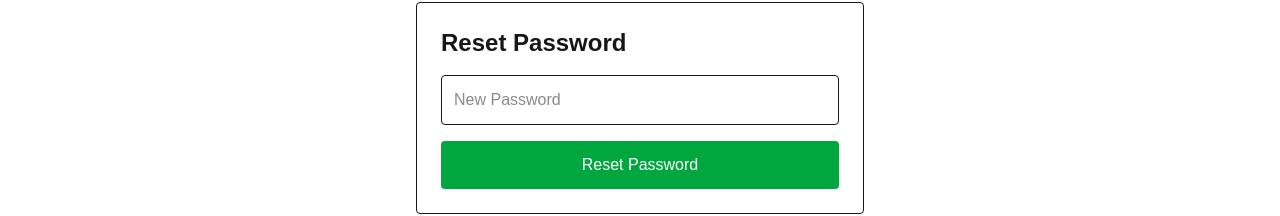
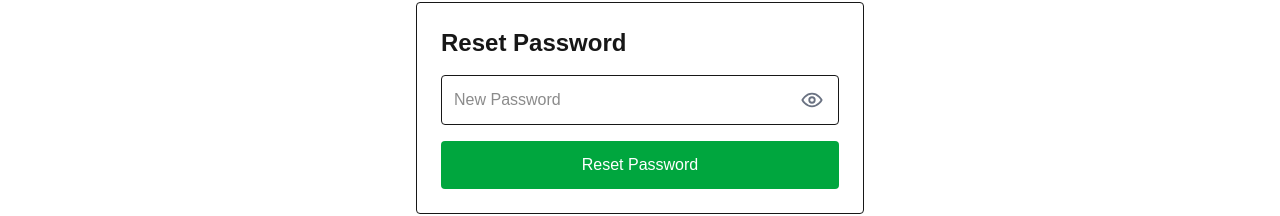
Before and after one commit to quickhome7070-create/quickhome, a Next.js app in the folder frontend/: page /reset-password/1 in a window 1280 px wide. Shown: the part 371-587 px from the top of the page. Built offline with nearby package versions, Linux system fonts and the light colour scheme; no server answers.

Commit message:
added show password icon

```diff
--- a/frontend/src/app/reset-password/[token]/page.tsx
+++ b/frontend/src/app/reset-password/[token]/page.tsx
@@ -7,7 +7,7 @@ export default function ResetPasswordPage() {
   const { token } = useParams();
 
   const router = useRouter();
-
+  const [showPassword, setShowPassword] = useState(false);
   const [password, setPassword] = useState("");
 
   const handleReset = async () => {
@@ -38,13 +38,71 @@ export default function ResetPasswordPage() {
           Reset Password
         </h1>
 
-        <input
-          type="password"
-          placeholder="New Password"
-          className="border p-3 w-full rounded"
-          value={password}
-          onChange={(e) => setPassword(e.target.value)}
+        <div className="relative">
+
+  <input
+    type={showPassword ? "text" : "password"}
+    placeholder="New Password"
+    className="border p-3 w-full rounded pr-12 outline-none focus:ring-2 focus:ring-green-500"
+    value={password}
+    onChange={(e) => setPassword(e.target.value)}
+  />
+
+  {/* Eye Icon */}
+  <button
+    type="button"
+    onClick={() => setShowPassword(!showPassword)}
+    className="absolute right-4 top-1/2 -translate-y-1/2 text-gray-500 hover:text-gray-700"
+  >
+    {showPassword ? (
+      // Eye Off
+      <svg
+        xmlns="http://www.w3.org/2000/svg"
+        width="22"
+        height="22"
+        fill="none"
+        viewBox="0 0 24 24"
+        stroke="currentColor"
+        strokeWidth="2"
+      >
+        <path
+          strokeLinecap="round"
+          strokeLinejoin="round"
+          d="M3 3l18 18"
         />
+        <path
+          strokeLinecap="round"
+          strokeLinejoin="round"
+          d="M10.584 10.587a2 2 0 102.829 2.829"
+        />
+        <path
+          strokeLinecap="round"
+          strokeLinejoin="round"
+          d="M9.88 5.09A9.953 9.953 0 0112 5c5 0 9 7 9 7a17.3 17.3 0 01-2.164 2.94M6.228 6.228C4.312 7.526 3 9.5 3 9.5s4 7 9 7a8.96 8.96 0 004.773-1.228"
+        />
+      </svg>
+    ) : (
+      // Eye
+      <svg
+        xmlns="http://www.w3.org/2000/svg"
+        width="22"
+        height="22"
+        fill="none"
+        viewBox="0 0 24 24"
+        stroke="currentColor"
+        strokeWidth="2"
+      >
+        <path
+          strokeLinecap="round"
+          strokeLinejoin="round"
+          d="M1.5 12S5 5 12 5s10.5 7 10.5 7-3.5 7-10.5 7S1.5 12 1.5 12z"
+        />
+        <circle cx="12" cy="12" r="3" />
+      </svg>
+    )}
+  </button>
+
+</div>
 
         <button
           onClick={handleReset}
```
